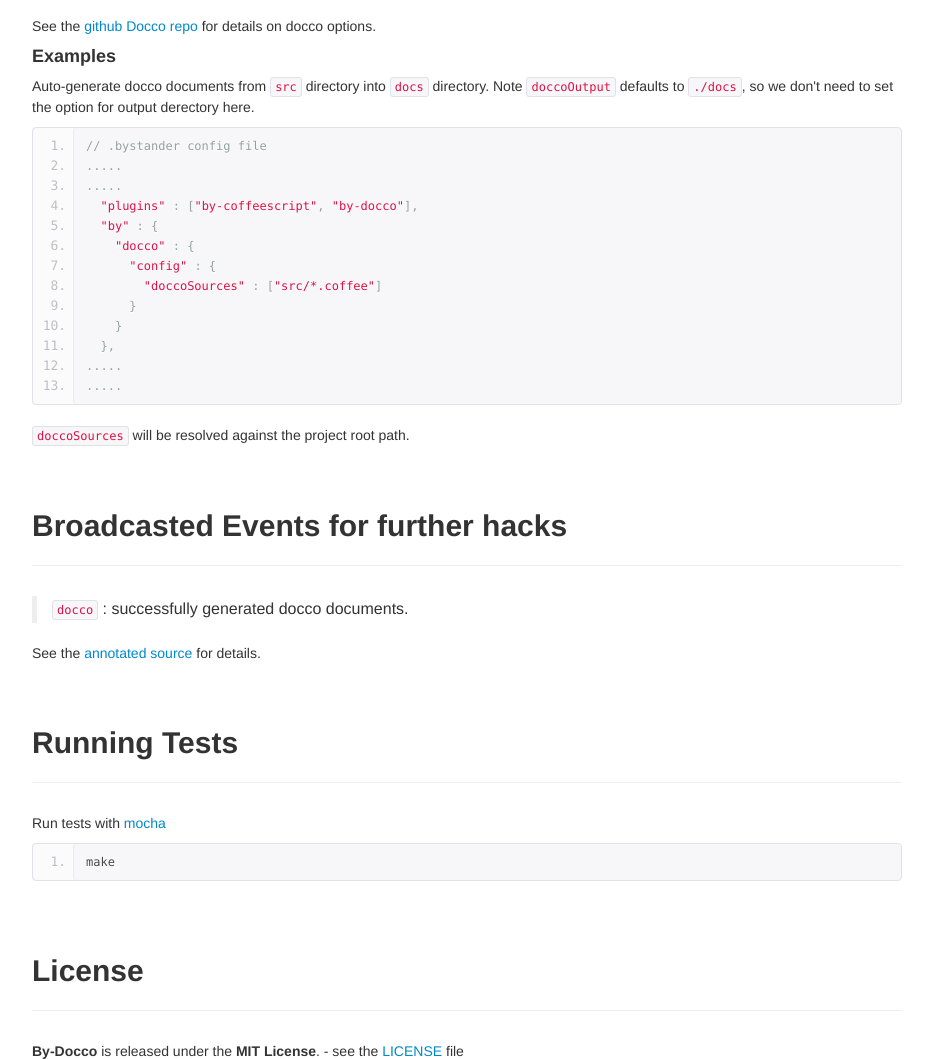
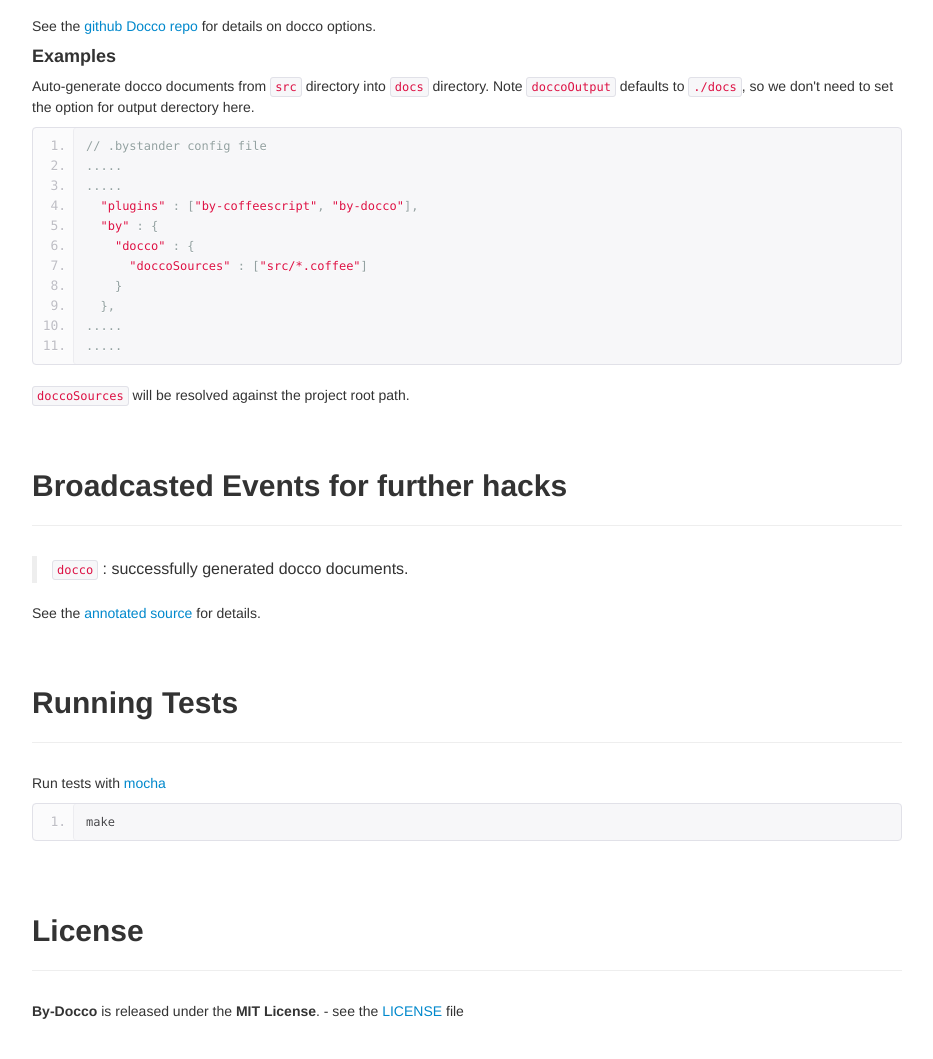
Before and after one commit to ocrybit/by-docco, a plain HTML site: page index.html in a window 1280 px wide. Shown: the part 920-1979 px from the top of the page, without its empty margins (323-1256 px from the left). Drawn offline with Linux system fonts and the light colour scheme.

Commit message:
auto-generated by the unreleased "markstrap" library

```diff
--- a/index.html
+++ b/index.html
@@ -118,9 +118,7 @@
   &quot;plugins&quot; : [&quot;by-coffeescript&quot;, &quot;by-docco&quot;],
   &quot;by&quot; : {
     &quot;docco&quot; : {
-      &quot;config&quot; : {
-        &quot;doccoSources&quot; : [&quot;src/*.coffee&quot;]
-      }
+      &quot;doccoSources&quot; : [&quot;src/*.coffee&quot;]
     }
   },
 .....
```
